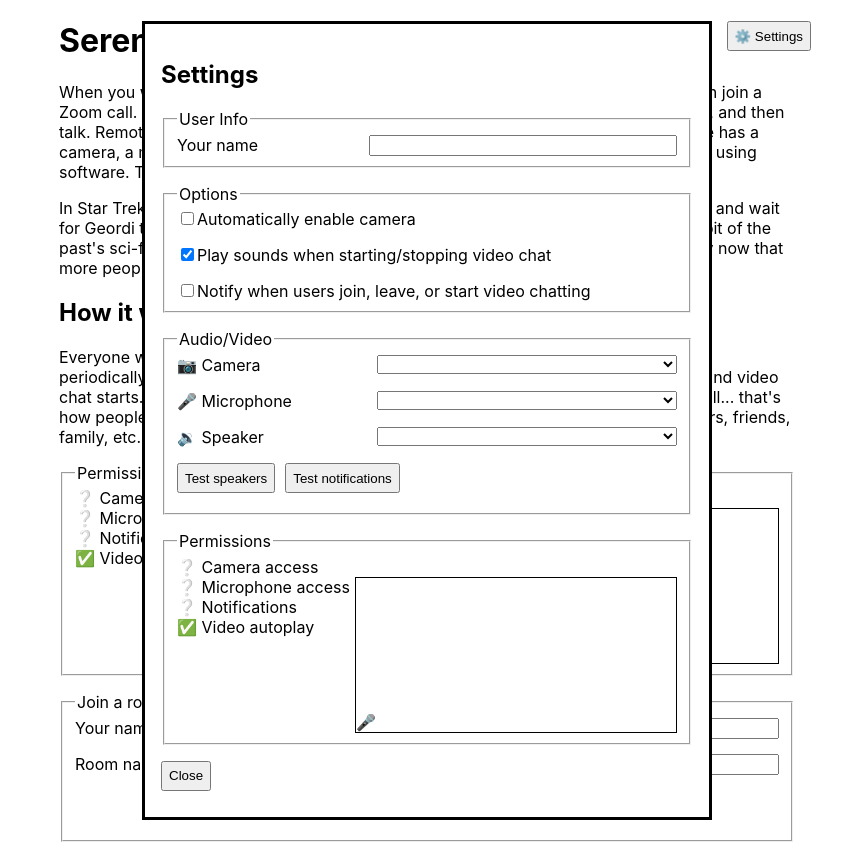
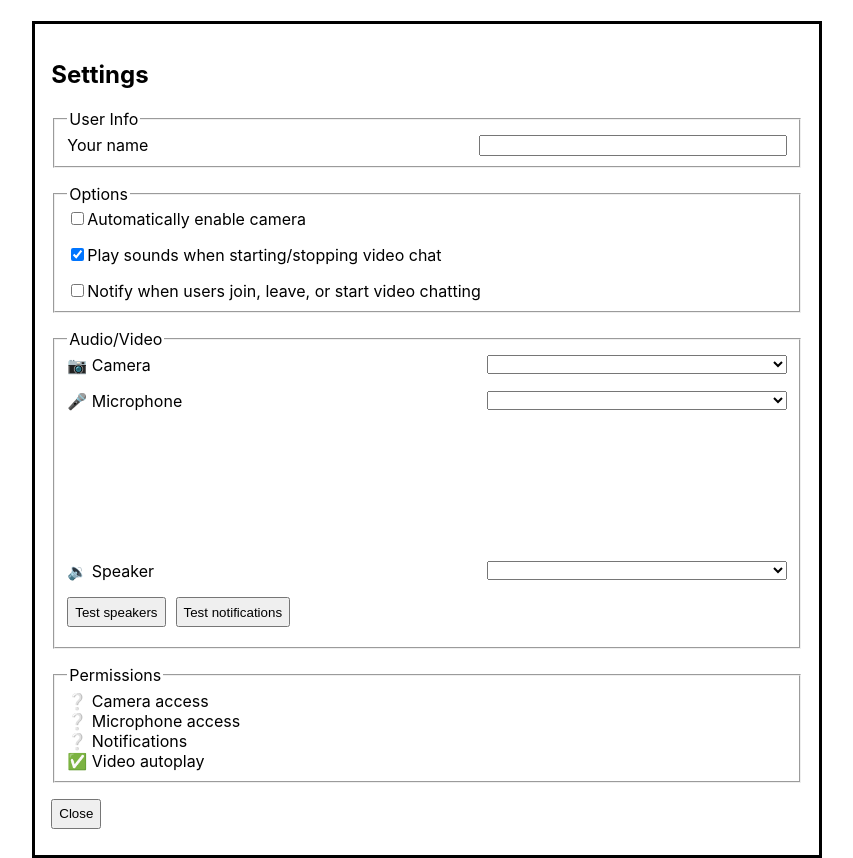
Before and after one commit to ggreer/serendipity, a React (Create React App) app: page / in a window 1280 px wide. Both pictures are taken after a click on the button "⚙️ Settings". Shown: the whole page, without its empty margins (213-1066 px from the left). Built offline with nearby package versions, Linux system fonts and the light colour scheme; no server answers.

Commit message:
Better mic test styling.

```diff
--- a/src/MicTest.tsx
+++ /dev/null
@@ -1,64 +0,0 @@
-import React, { useContext, useEffect, useRef } from 'react';
-
-import { SettingsContext } from './Settings';
-
-export const MicTest = () => {
-  const settings = useContext(SettingsContext);
-  const canvasRef = useRef<HTMLCanvasElement>(null);
-
-  useEffect(() => {
-    async function analyzeAudio () {
-      const audioContext = new AudioContext();
-      // TODO: check permissions
-      // TODO: close old stream and get new one if user changes mic setting
-      const stream = await navigator.mediaDevices.getUserMedia({
-          audio: {
-            deviceId: settings.microphone,
-          },
-        });
-      const source = audioContext.createMediaStreamSource(stream);
-      const analyzer = new AnalyserNode(audioContext, { fftSize: 64, smoothingTimeConstant: 0.7 });
-      source.connect(analyzer);
-      const data = new Uint8Array(analyzer.frequencyBinCount);
-      const canvasWidth = analyzer.frequencyBinCount * 2;
-      const canvasHeight = 32;
-
-      function drawAudio () {
-        const canvas = canvasRef?.current;
-        if (!canvas) {
-          requestAnimationFrame(drawAudio);
-          return;
-        }
-
-        canvas.width = canvasWidth;
-        canvas.height = canvasHeight;
-        const context = canvas.getContext("2d") as CanvasRenderingContext2D;
-
-        analyzer.getByteFrequencyData(data);
-        context.clearRect(0, 0, canvasWidth, canvasHeight);
-        context.fillStyle = "rgb(255, 255, 255)";
-        context.fillRect(0, 0, canvasWidth, canvasHeight);
-
-        const barWidth = canvasWidth / data.length;
-        let x = 0;
-
-        for (let i = 0; i < data.length; i++) {
-          const barHeight = data[i] / 255 * canvasHeight;
-
-          context.fillStyle = `rgb(50, 200, 50)`;
-          context.fillRect(x, canvasHeight - barHeight, barWidth, barHeight);
-
-          x += barWidth;
-        }
-
-        requestAnimationFrame(drawAudio);
-      }
-      requestAnimationFrame(drawAudio);
-    }
-    analyzeAudio();
-  });
-  return <div style={{ float: "right", border: "1px black solid" }}>
-    🎤
-    <canvas ref={canvasRef} />
-  </div>;
-};
--- a/src/Permissions.tsx
+++ b/src/Permissions.tsx
@@ -1,6 +1,5 @@
 import React, { useEffect, useState } from 'react';
 
-import { MicTest } from './MicTest';
 
 type PermissionsType = {
   autoplay: PermissionState,
@@ -74,7 +73,7 @@ export function Permissions () {
   return <fieldset>
     <legend>Permissions</legend>
     <Permission value={permissions.camera} /> <label>Camera access</label><br />
-    <Permission value={permissions.microphone} /> <label>Microphone access</label> <MicTest /><br />
+    <Permission value={permissions.microphone} /> <label>Microphone access</label><br />
     <Permission value={permissions.notifications} /> <label>Notifications</label><br />
     <Permission value={permissions.autoplay} /> <label>Video autoplay</label><br />
   </fieldset>;
--- a/src/Settings.tsx
+++ b/src/Settings.tsx
@@ -1,4 +1,4 @@
-import React, { createContext, useContext, useEffect, useState, useReducer } from 'react';
+import React, { createContext, useContext, useEffect, useState, useReducer, useRef } from 'react';
 
 import { Permissions, onPermissionChange } from './Permissions';
 import { playTestSound } from './sounds';
@@ -106,6 +106,72 @@ export const SettingsProvider = ({ children }: { children: React.ReactNode }) =>
 }
 
 
+export const MicTest = () => {
+  const settings = useContext(SettingsContext);
+  const canvasRef = useRef<HTMLCanvasElement>(null);
+
+  useEffect(() => {
+    async function analyzeAudio () {
+      const audioContext = new AudioContext();
+      // TODO: close old stream and get new one if user changes mic setting
+      const micPermission = await navigator.permissions.query({ name: "microphone" as PermissionName });
+      if (micPermission.state !== "granted") {
+        onPermissionChange(analyzeAudio);
+        return;
+      }
+
+      const stream = await navigator.mediaDevices.getUserMedia({
+          audio: {
+            deviceId: settings.microphone,
+          },
+        });
+      const source = audioContext.createMediaStreamSource(stream);
+      const analyzer = new AnalyserNode(audioContext, { fftSize: 64, smoothingTimeConstant: 0.7 });
+      source.connect(analyzer);
+      const data = new Uint8Array(analyzer.frequencyBinCount);
+      const canvasWidth = analyzer.frequencyBinCount * 2;
+      const canvasHeight = 20;
+
+      function drawAudio () {
+        const canvas = canvasRef?.current;
+        if (!canvas) {
+          requestAnimationFrame(drawAudio);
+          return;
+        }
+
+        canvas.width = canvasWidth;
+        canvas.height = canvasHeight;
+        const context = canvas.getContext("2d") as CanvasRenderingContext2D;
+
+        analyzer.getByteFrequencyData(data);
+        context.clearRect(0, 0, canvasWidth, canvasHeight);
+        context.fillStyle = "rgb(255, 255, 255)";
+        context.fillRect(0, 0, canvasWidth, canvasHeight);
+
+        const barWidth = canvasWidth / data.length;
+        let x = 0;
+
+        for (let i = 0; i < data.length; i++) {
+          const barHeight = data[i] / 255 * canvasHeight;
+
+          context.fillStyle = `rgb(50, 200, 50)`;
+          context.fillRect(x, canvasHeight - barHeight, barWidth, barHeight);
+
+          x += barWidth;
+        }
+
+        requestAnimationFrame(drawAudio);
+      }
+      requestAnimationFrame(drawAudio);
+    }
+    analyzeAudio();
+  });
+  return <div style={{ float: "right" }}>
+    <canvas ref={canvasRef} />
+  </div>;
+};
+
+
 export const Settings = () => {
   const settings = useContext(SettingsContext);
   const dispatch = useContext(SettingsDispatchContext);
@@ -183,7 +249,7 @@ export const Settings = () => {
           </select>
           <div className="break" />
 
-          <label htmlFor="settings-microphone-select">🎤 Microphone</label>
+          <label htmlFor="settings-microphone-select">🎤 Microphone&nbsp;<MicTest /></label>
           <select name="microphone" id="settings-microphone-select" value={settings.microphone} onChange={e => dispatch({ type: "setString", name: "microphone", value: e.target.value})}>
             { microphones }
           </select>
```
